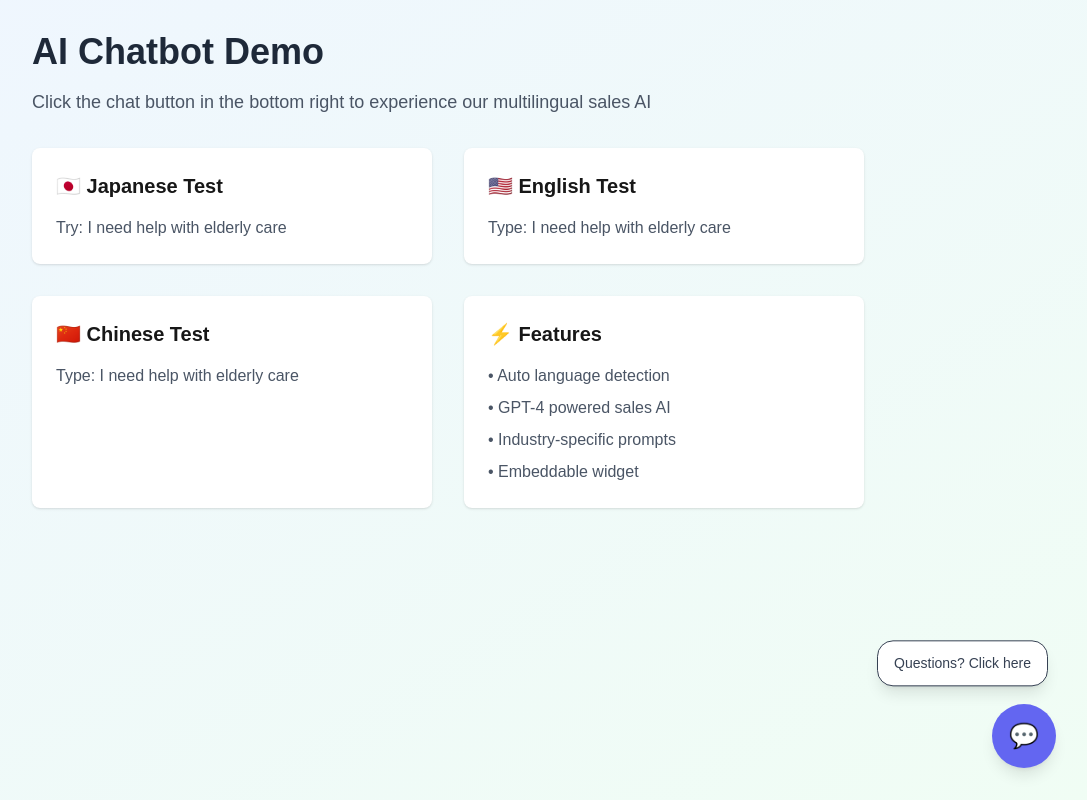
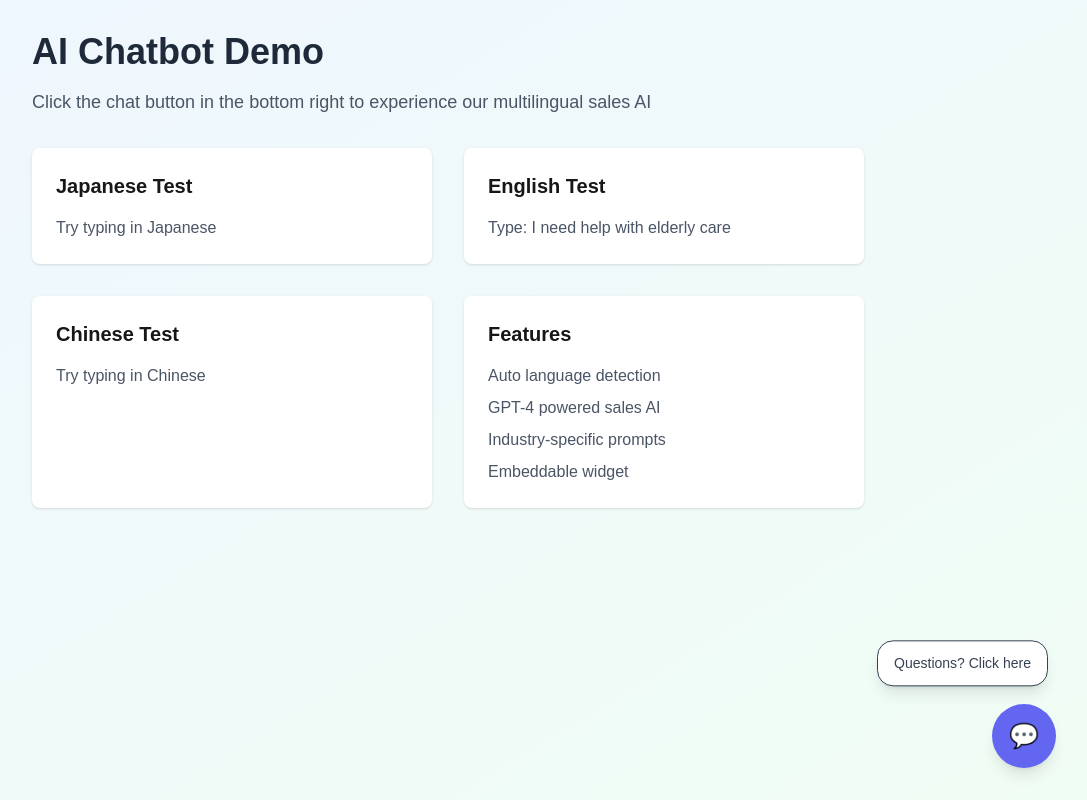
Before and after one commit to Akira9018/chatbot-saas, a Next.js app: page / in a window 1280 px wide. Shown: the whole page, without its empty margins (192-1279 px from the left). Built offline with nearby package versions, Linux system fonts and the light colour scheme.

Commit message:
Remove all emojis and special characters for stable build

```diff
--- a/src/app/page.tsx
+++ b/src/app/page.tsx
@@ -13,27 +13,27 @@ export default function Home() {
 
         <div className="grid md:grid-cols-2 gap-8">
           <div className="bg-white p-6 rounded-lg shadow-sm">
-            <h2 className="text-xl font-semibold mb-4">🇯🇵 Japanese Test</h2>
-            <p className="text-gray-600">Try: I need help with elderly care</p>
+            <h2 className="text-xl font-semibold mb-4">Japanese Test</h2>
+            <p className="text-gray-600">Try typing in Japanese</p>
           </div>
 
           <div className="bg-white p-6 rounded-lg shadow-sm">
-            <h2 className="text-xl font-semibold mb-4">🇺🇸 English Test</h2>
+            <h2 className="text-xl font-semibold mb-4">English Test</h2>
             <p className="text-gray-600">Type: I need help with elderly care</p>
           </div>
 
           <div className="bg-white p-6 rounded-lg shadow-sm">
-            <h2 className="text-xl font-semibold mb-4">🇨🇳 Chinese Test</h2>
-            <p className="text-gray-600">Type: I need help with elderly care</p>
+            <h2 className="text-xl font-semibold mb-4">Chinese Test</h2>
+            <p className="text-gray-600">Try typing in Chinese</p>
           </div>
 
           <div className="bg-white p-6 rounded-lg shadow-sm">
-            <h2 className="text-xl font-semibold mb-4">⚡ Features</h2>
+            <h2 className="text-xl font-semibold mb-4">Features</h2>
             <ul className="text-gray-600 space-y-2">
-              <li>• Auto language detection</li>
-              <li>• GPT-4 powered sales AI</li>
-              <li>• Industry-specific prompts</li>
-              <li>• Embeddable widget</li>
+              <li>Auto language detection</li>
+              <li>GPT-4 powered sales AI</li>
+              <li>Industry-specific prompts</li>
+              <li>Embeddable widget</li>
             </ul>
           </div>
         </div>
```
